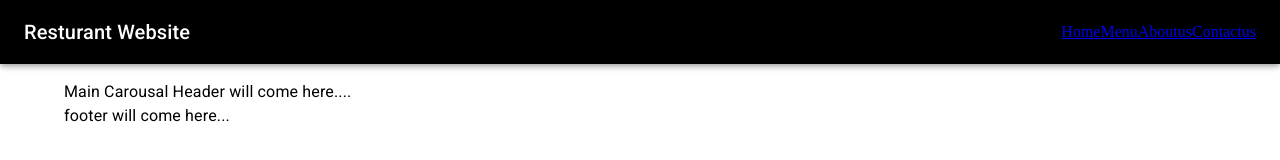
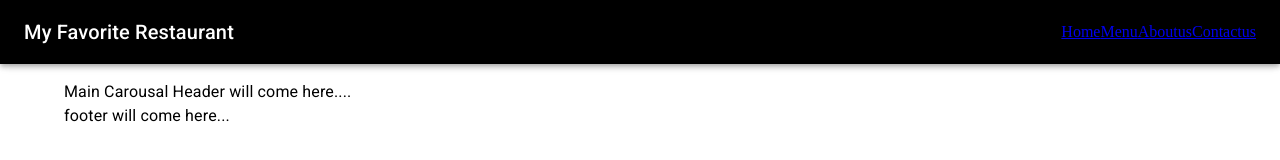
Before and after one commit to kamleshraj/Resturant-website-reactjs, a React (Create React App) app: page / in a window 1280 px wide. Shown: the top 160 px of the page. Built offline with nearby package versions, Linux system fonts and the light colour scheme.

Commit message:
chnage logo name

```diff
--- a/src/components/Header.js
+++ b/src/components/Header.js
@@ -40,7 +40,7 @@ const Header = (props) => {
   const drawer = (
     <Box onClick={handleDrawerToggle} sx={{ textAlign: 'center' }}>
       <Typography variant="h6" sx={{ my: 2 }}>
-      Resturant Website
+        My Favorite Restaurant
       </Typography>
       <Divider />
       <List>
@@ -79,7 +79,7 @@ const Header = (props) => {
             component="div"
             sx={{ flexGrow: 1 }}
           >
-            Resturant Website
+             My Favorite Restaurant
           </Typography>
           <Box sx={{ display: { xs: 'none', sm: 'block' } }}>
           <List sx={{display:'flex'}}>
```
